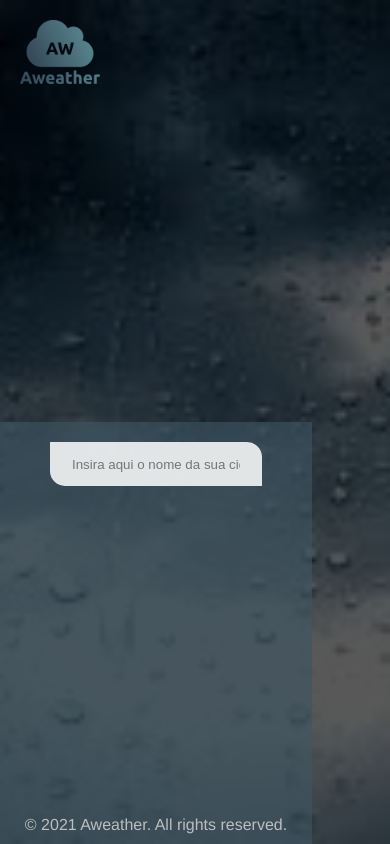
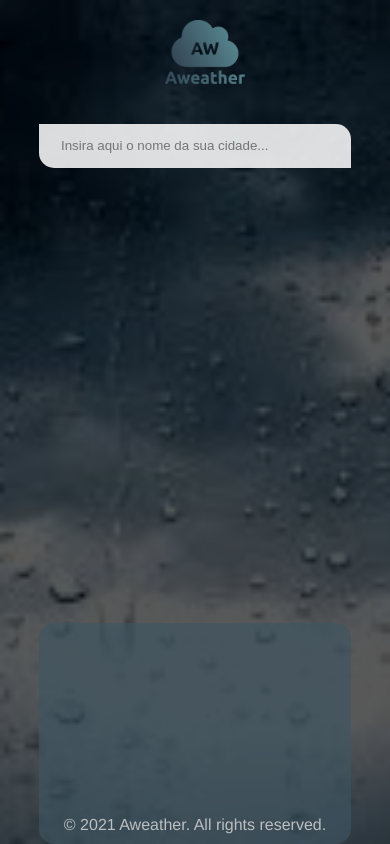
Before and after one commit to atilasousa/Aweather, a Vue app: page / in a window 390 px wide. Built offline with nearby package versions, Linux system fonts and the light colour scheme.

Commit message:
feature: mobile responsiveness

```diff
--- a/src/App.vue
+++ b/src/App.vue
@@ -6,16 +6,26 @@
           <header>
             <img src="../public/assets/logo.png" width="80px" />
           </header>
-          <div style="margin: 20px" v-if="typeof weather.main != 'undefined'">
-            <h1>{{ weather.name }}, {{ weather.sys.country }}</h1>
-            <p>{{ dateBuilder() }}</p>
+          <div class="searchboxmobile">
+            <input
+              type="text"
+              placeholder="Insira aqui o nome da sua cidade..."
+              class="searchinput"
+              v-model="searchtext"
+              @keypress="getweather"
+            />
           </div>
           <div class="centerContent" v-if="typeof weather.main != 'undefined'">
-            <h1 style="color: white; font-size: 4rem">
+            <h1 class="h1city">
+              {{ weather.name }}, {{ weather.sys.country }}
+            </h1>
+            <p>{{ dateBuilder() }}</p>
+            <h1 class="h1temp" style="color: white">
               {{ Math.round(weather.main.temp) }}°C
             </h1>
           </div>
           <h1
+            class="centerContent2"
             style="margin-top: 10px"
             v-if="typeof weather.main != 'undefined'"
           >
@@ -145,13 +155,12 @@ export default {
   height: 100%;
   position: relative;
   display: flex;
-  justify-content: center;
-  align-items: center;
   flex-direction: column;
   color: white;
+  align-items: center;
 }
 .LeftDiv header {
-  position: absolute;
+  position: relative;
   width: 100%;
   z-index: 2;
   top: 0;
@@ -162,7 +171,7 @@ export default {
   padding-top: 20px;
 }
 .centerContent {
-  width: 200px;
+  width: 300px;
   height: 200px;
   border: none;
   background-color: #3d56639f;
@@ -173,6 +182,12 @@ export default {
   flex-direction: column;
   color: white;
   transition: 0.3s;
+}
+.centerContent h1 {
+  margin: 10px;
+}
+.h1temp {
+  font-size: 4rem;
 }
 .RightDiv {
   width: 40%;
@@ -238,9 +253,44 @@ export default {
 @media only screen and (max-width: 900px) {
   .overlay {
     flex-direction: column;
+    align-items: center;
   }
   .RightDiv {
     width: 80%;
+    height: 300px;
+    border-radius: 15px;
+  }
+  .centerContent {
+    margin-top: 40px;
+    width: 80%;
+    height: 150px;
+  }
+  .h1city {
+    font-size: 2rem;
+  }
+  .h1temp {
+    font-size: 2.5rem;
+  }
+  .searchbox {
+    display: none;
+  }
+  .LeftDiv header {
+    width: 100%;
+    align-items: center;
+    justify-content: center;
+    padding-top: 20px;
+  }
+  .searchboxmobile{
+    width: 80%;
+    margin-top: 40px;
+  }
+  .LeftDiv{
+    width: 100%;
   }
 }
+@media only screen and (min-width: 901px) {
+ .searchboxmobile{
+   display: none;
+ }
+}
 </style>
```
